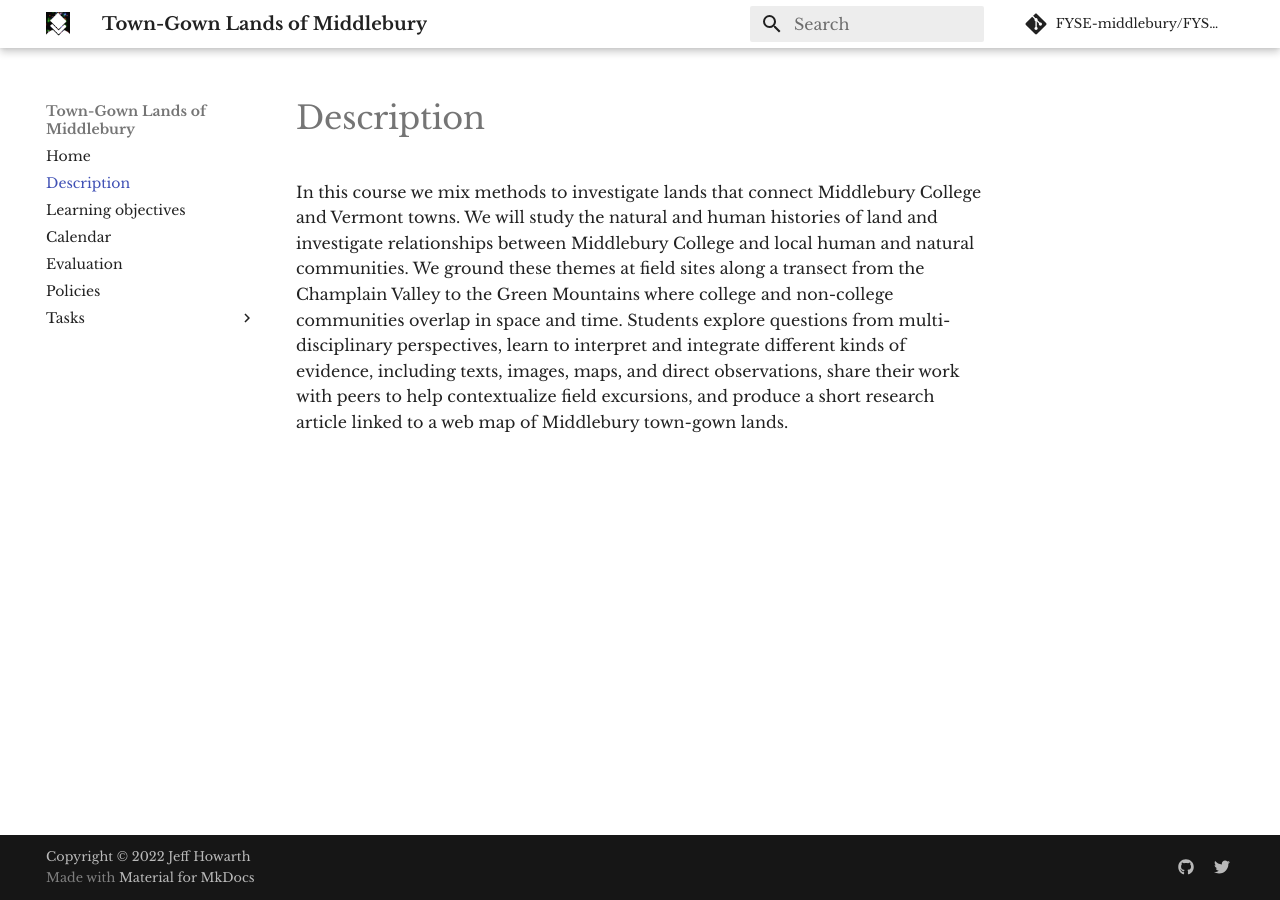
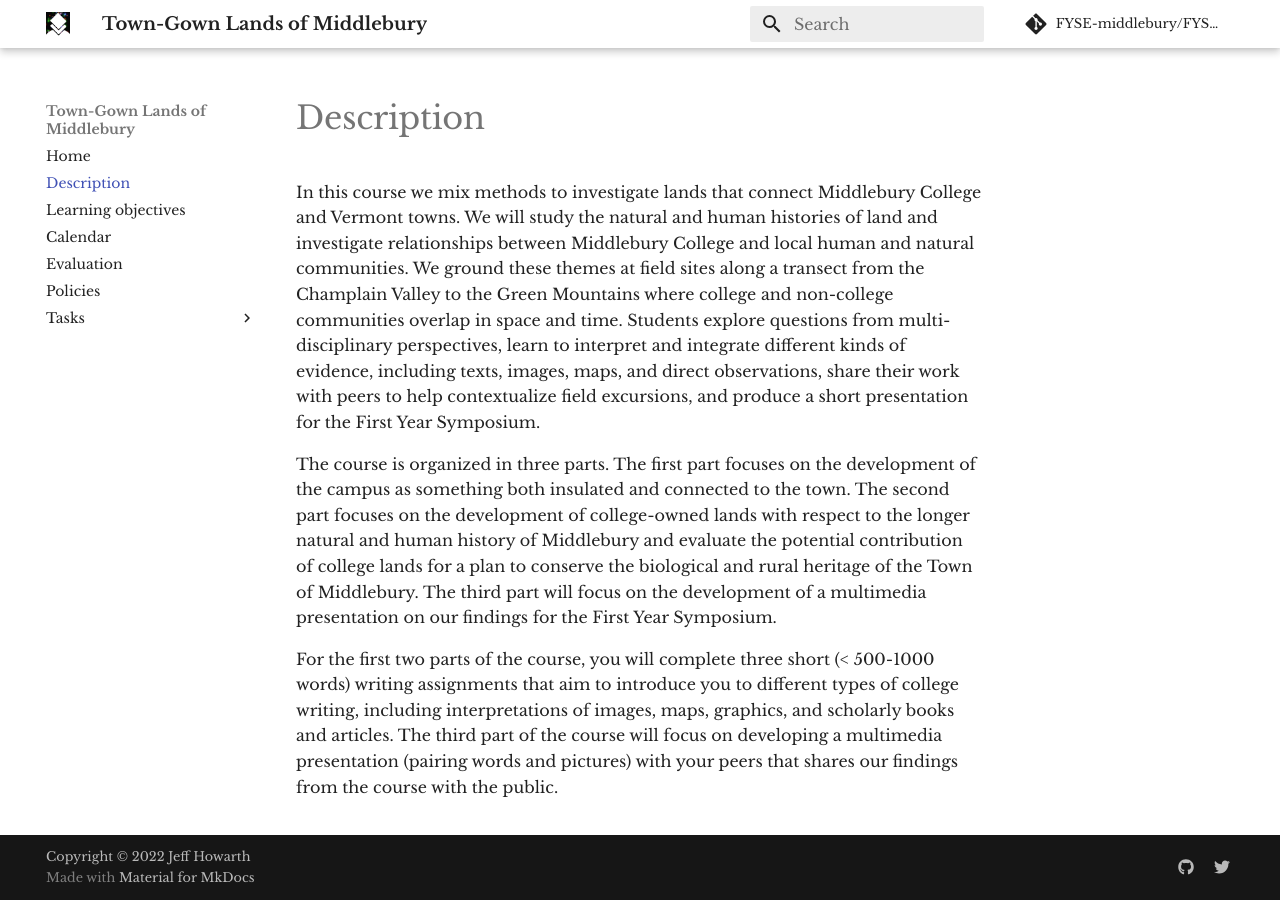
Before and after one commit to FYSE-middlebury/FYSE1020, an MkDocs documentation site: the page built from src/description.md, in a window 1280 px wide. Built offline with MkDocs 1.6.1 and Material for MkDocs 9.7.7, drawn with Linux system fonts in a browser that asks for light colours; comment, search, counter and statistics services are not loaded.

Commit message:
Rough syllabus...

```diff
--- a/docs/description/index.html
+++ b/docs/description/index.html
@@ -394,7 +394,9 @@
 
                   <h1>Description</h1>
 
-                <p>In this course we mix methods to investigate lands that connect Middlebury College and Vermont towns. We will study the natural and human histories of land and investigate relationships between Middlebury College and local human and natural communities. We ground these themes at field sites along a transect from the Champlain Valley to the Green Mountains where college and non-college communities overlap in space and time. Students explore questions from multi-disciplinary perspectives, learn to interpret and integrate different kinds of evidence, including texts, images, maps, and direct observations, share their work with peers to help contextualize field excursions, and produce a short research article linked to a web map of Middlebury town-gown lands.   </p>
+                <p>In this course we mix methods to investigate lands that connect Middlebury College and Vermont towns. We will study the natural and human histories of land and investigate relationships between Middlebury College and local human and natural communities. We ground these themes at field sites along a transect from the Champlain Valley to the Green Mountains where college and non-college communities overlap in space and time. Students explore questions from multi-disciplinary perspectives, learn to interpret and integrate different kinds of evidence, including texts, images, maps, and direct observations, share their work with peers to help contextualize field excursions, and produce a short presentation for the First Year Symposium.   </p>
+<p>The course is organized in three parts. The first part focuses on the development of the campus as something both insulated and connected to the town. The second part focuses on the development of college-owned lands with respect to the longer natural and human history of Middlebury and evaluate the potential contribution of college lands for a plan to conserve the biological and rural heritage of the Town of Middlebury. The third part will focus on the development of a multimedia presentation on our findings for the First Year Symposium.  </p>
+<p>For the first two parts of the course, you will complete three short (&lt; 500-1000 words) writing assignments that aim to introduce you to different types of college writing, including interpretations of images, maps, graphics, and scholarly books and articles. The third part of the course will focus on developing a multimedia presentation (pairing words and pictures) with your peers that shares our findings from the course with the public.   </p>
 
 
 
--- a/docs/evaluation/index.html
+++ b/docs/evaluation/index.html
@@ -394,7 +394,8 @@
 
                   <h1>Evaluation</h1>
 
-                <p><br></p>
+                <p>The table below describes the four components of your grade and their weights. During the semester, we will discuss standards for evaluating each component. I will add these standards to this syllabus after we have discussed them.  </p>
+<p><br></p>
 <table>
 <thead>
 <tr>
--- a/src/description.md
+++ b/src/description.md
@@ -1 +1,5 @@
-In this course we mix methods to investigate lands that connect Middlebury College and Vermont towns. We will study the natural and human histories of land and investigate relationships between Middlebury College and local human and natural communities. We ground these themes at field sites along a transect from the Champlain Valley to the Green Mountains where college and non-college communities overlap in space and time. Students explore questions from multi-disciplinary perspectives, learn to interpret and integrate different kinds of evidence, including texts, images, maps, and direct observations, share their work with peers to help contextualize field excursions, and produce a short research article linked to a web map of Middlebury town-gown lands.
+In this course we mix methods to investigate lands that connect Middlebury College and Vermont towns. We will study the natural and human histories of land and investigate relationships between Middlebury College and local human and natural communities. We ground these themes at field sites along a transect from the Champlain Valley to the Green Mountains where college and non-college communities overlap in space and time. Students explore questions from multi-disciplinary perspectives, learn to interpret and integrate different kinds of evidence, including texts, images, maps, and direct observations, share their work with peers to help contextualize field excursions, and produce a short presentation for the First Year Symposium.
+
+The course is organized in three parts. The first part focuses on the development of the campus as something both insulated and connected to the town. The second part focuses on the development of college-owned lands with respect to the longer natural and human history of Middlebury and evaluate the potential contribution of college lands for a plan to conserve the biological and rural heritage of the Town of Middlebury. The third part will focus on the development of a multimedia presentation on our findings for the First Year Symposium.
+
+For the first two parts of the course, you will complete three short (< 500-1000 words) writing assignments that aim to introduce you to different types of college writing, including interpretations of images, maps, graphics, and scholarly books and articles. The third part of the course will focus on developing a multimedia presentation (pairing words and pictures) with your peers that shares our findings from the course with the public.
```
Also changed, not shown: docs/calendar/index.html (+4 -3 lines), docs/search/search_index.json (+1 -1 lines), docs/sitemap.xml (+10 -10 lines), src/calendar.md (+4 -2 lines), src/evaluation.md (+2 -0 lines), 1 other file.
